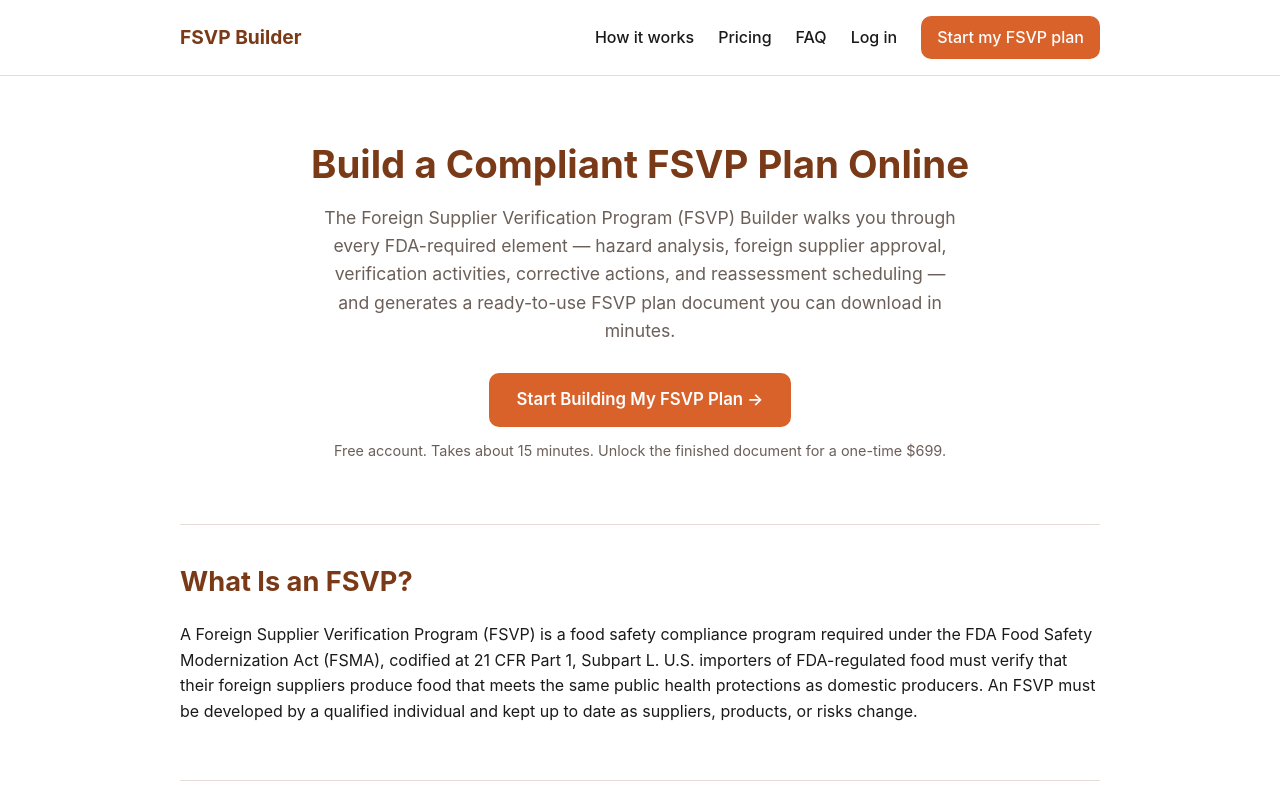
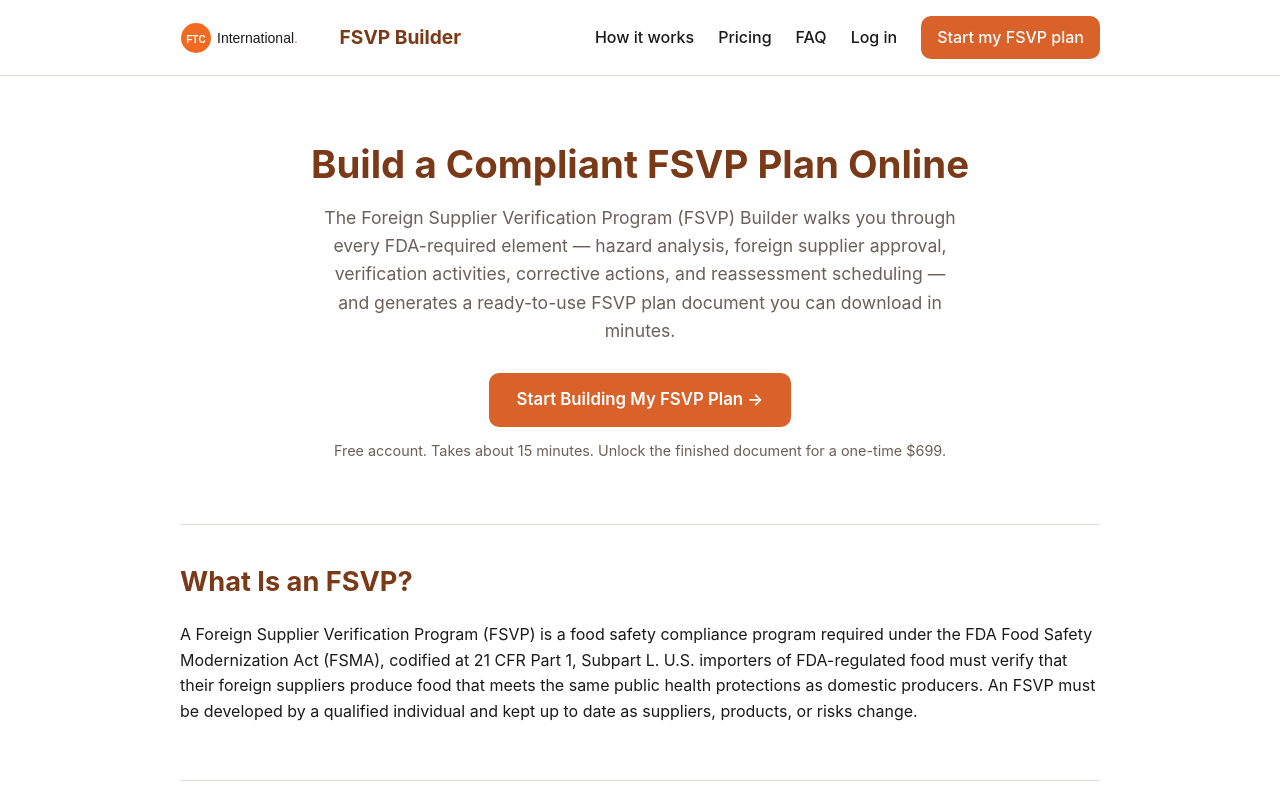
Before and after one commit to WalterDull/FSVP-Builder, a website: page public/index.html in a window 1280 px wide. Shown: the top 800 px of the page. Drawn offline with Linux system fonts and the light colour scheme.

Commit message:
Add logo to index.html header/footer and wizard.html header

```diff
--- a/public/index.html
+++ b/public/index.html
@@ -87,7 +87,7 @@
 <body>
   <header class="site-header">
     <nav class="nav" aria-label="Primary">
-      <a href="/" class="brand">FSVP Builder</a>
+      <a href="/" class="brand"><img src="/images/ftc-logo.svg" alt="FTC International" class="brand-logo"><span>FSVP Builder</span></a>
       <ul class="nav-links">
         <li><a href="#how-it-works">How it works</a></li>
         <li><a href="#pricing">Pricing</a></li>
@@ -211,7 +211,8 @@
   <footer class="site-footer">
     <div class="footer-grid">
       <div>
-        <p class="brand">FSVP Builder</p>
+        <div class="footer-brand-row"><img src="/images/ftc-logo-light.svg" alt="FTC International" class="brand-logo"></div>
+        <p class="brand" style="font-size:1rem;">FSVP Builder</p>
         <p>Guided drafting for Foreign Supplier Verification Program plans. Free to draft, $699 one-time to unlock.</p>
       </div>
       <div>
```
Also changed, not shown: public/wizard.html (+2 -2 lines), public/images/ftc-logo-light.svg (added).
